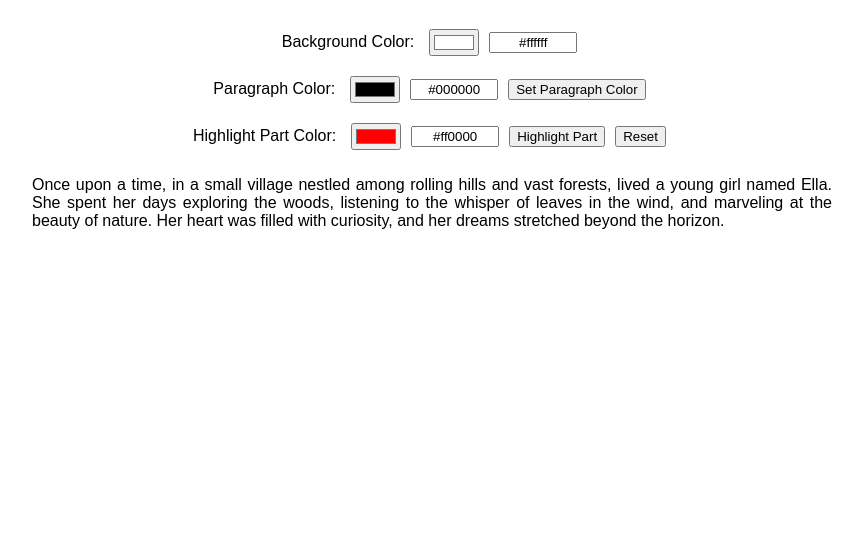
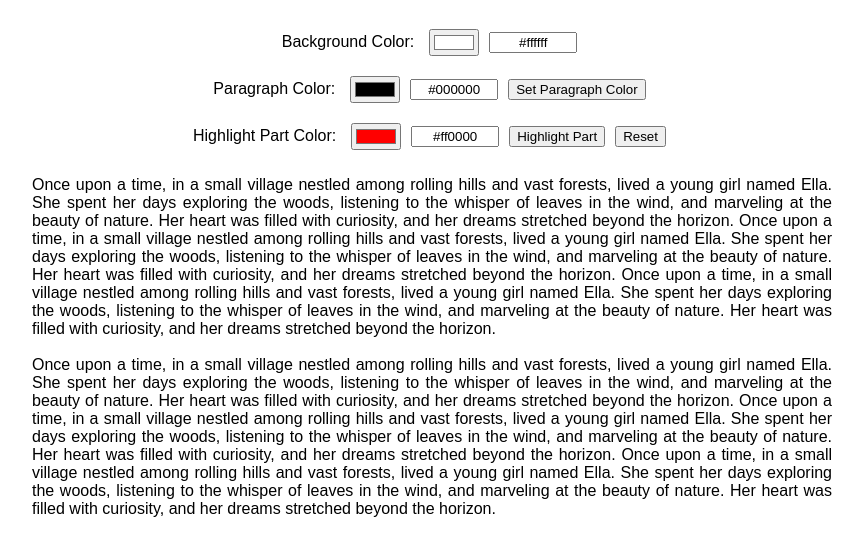
Before and after one commit to cghuisunshine/cghuisunshine.github.io, a plain HTML site: page color.html in a window 1280 px wide. Shown: the part 81-636 px from the top of the page, without its empty margins (208-1071 px from the left). Drawn offline with Linux system fonts and the light colour scheme.

Commit message:
Update color.html

```diff
--- a/color.html
+++ b/color.html
@@ -58,7 +58,14 @@
   </div>
   <div id="content">
     <p id="paragraph">
-      Once upon a time, in a small village nestled among rolling hills and vast forests, lived a young girl named Ella. She spent her days exploring the woods, listening to the whisper of leaves in the wind, and marveling at the beauty of nature. Her heart was filled with curiosity, and her dreams stretched beyond the horizon.
+        Once upon a time, in a small village nestled among rolling hills and vast forests, lived a young girl named Ella. She spent her days exploring the woods, listening to the whisper of leaves in the wind, and marveling at the beauty of nature. Her heart was filled with curiosity, and her dreams stretched beyond the horizon.
+        Once upon a time, in a small village nestled among rolling hills and vast forests, lived a young girl named Ella. She spent her days exploring the woods, listening to the whisper of leaves in the wind, and marveling at the beauty of nature. Her heart was filled with curiosity, and her dreams stretched beyond the horizon.
+        Once upon a time, in a small village nestled among rolling hills and vast forests, lived a young girl named Ella. She spent her days exploring the woods, listening to the whisper of leaves in the wind, and marveling at the beauty of nature. Her heart was filled with curiosity, and her dreams stretched beyond the horizon.
+        <br>
+        <br>
+        Once upon a time, in a small village nestled among rolling hills and vast forests, lived a young girl named Ella. She spent her days exploring the woods, listening to the whisper of leaves in the wind, and marveling at the beauty of nature. Her heart was filled with curiosity, and her dreams stretched beyond the horizon.
+        Once upon a time, in a small village nestled among rolling hills and vast forests, lived a young girl named Ella. She spent her days exploring the woods, listening to the whisper of leaves in the wind, and marveling at the beauty of nature. Her heart was filled with curiosity, and her dreams stretched beyond the horizon.
+        Once upon a time, in a small village nestled among rolling hills and vast forests, lived a young girl named Ella. She spent her days exploring the woods, listening to the whisper of leaves in the wind, and marveling at the beauty of nature. Her heart was filled with curiosity, and her dreams stretched beyond the horizon.
     </p>
   </div>
 
@@ -75,6 +82,13 @@
     const paragraph = document.getElementById('paragraph');
 
     const defaultParagraphContent = `
+      Once upon a time, in a small village nestled among rolling hills and vast forests, lived a young girl named Ella. She spent her days exploring the woods, listening to the whisper of leaves in the wind, and marveling at the beauty of nature. Her heart was filled with curiosity, and her dreams stretched beyond the horizon.
+      Once upon a time, in a small village nestled among rolling hills and vast forests, lived a young girl named Ella. She spent her days exploring the woods, listening to the whisper of leaves in the wind, and marveling at the beauty of nature. Her heart was filled with curiosity, and her dreams stretched beyond the horizon.
+      Once upon a time, in a small village nestled among rolling hills and vast forests, lived a young girl named Ella. She spent her days exploring the woods, listening to the whisper of leaves in the wind, and marveling at the beauty of nature. Her heart was filled with curiosity, and her dreams stretched beyond the horizon.
+      <br>
+      <br>
+      Once upon a time, in a small village nestled among rolling hills and vast forests, lived a young girl named Ella. She spent her days exploring the woods, listening to the whisper of leaves in the wind, and marveling at the beauty of nature. Her heart was filled with curiosity, and her dreams stretched beyond the horizon.
+      Once upon a time, in a small village nestled among rolling hills and vast forests, lived a young girl named Ella. She spent her days exploring the woods, listening to the whisper of leaves in the wind, and marveling at the beauty of nature. Her heart was filled with curiosity, and her dreams stretched beyond the horizon.
       Once upon a time, in a small village nestled among rolling hills and vast forests, lived a young girl named Ella. She spent her days exploring the woods, listening to the whisper of leaves in the wind, and marveling at the beauty of nature. Her heart was filled with curiosity, and her dreams stretched beyond the horizon.
     `;
 
```
